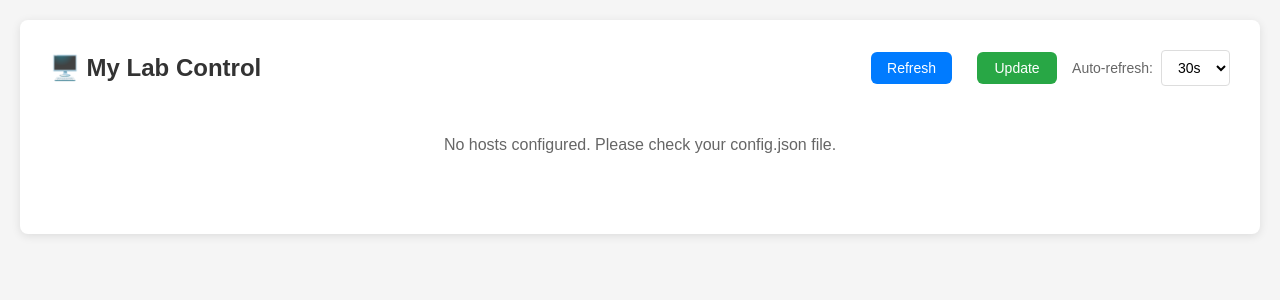
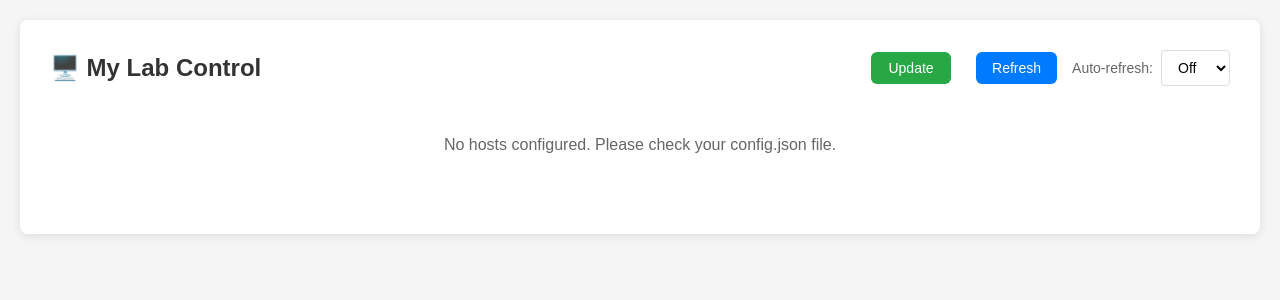
Before and after one commit to samsyeung/mycontrol, a Flask app: page / in a window 1280 px wide. Shown: the top 300 px of the page. Run offline with Flask 3, Linux system fonts and the light colour scheme.

Commit message:
Update UI improvements and configuration defaults
- Update main dashboard screenshot with latest interface
- Change default auto-refresh from 30s to Off (0) for better user control
- Move Update button to left side of Refresh button for better layout
- Update config.json.example to reflect new defaults
- Adjust CSS margin for proper button spacing

```diff
--- a/app.py
+++ b/app.py
@@ -146,7 +146,7 @@ def index():
             'uptime': 'Loading...',  # Will be updated via AJAX
         })
 
-    refresh_interval = config.get('refresh_interval', 30)
+    refresh_interval = config.get('refresh_interval', 0)
 
     return render_template('index.html',
                           hosts=host_status,
--- a/static/css/style.css
+++ b/static/css/style.css
@@ -257,7 +257,7 @@ h1 {
     text-decoration: none;
     text-align: center;
     min-width: 80px;
-    margin-left: 10px;
+    margin-right: 10px;
 }
 
 .update-btn:hover {
--- a/templates/index.html
+++ b/templates/index.html
@@ -12,8 +12,8 @@
         <div class="header-section">
             <h1>🖥️ My Lab Control</h1>
             <div class="refresh-container">
+                <button class="update-btn" onclick="updateApplication(this)" title="Pull updates and restart if changes available">Update</button>
                 <button class="refresh-btn" onclick="window.location.reload()">Refresh</button>
-                <button class="update-btn" onclick="updateApplication(this)" title="Pull updates and restart if changes available">Update</button>
                 <div class="refresh-selector">
                     <label for="refresh-interval">Auto-refresh:</label>
                     <select id="refresh-interval" onchange="updateRefreshInterval()">
@@ -22,7 +22,7 @@
                         <option value="60" {% if refresh_interval == 60 %}selected{% endif %}>1m</option>
                         <option value="120" {% if refresh_interval == 120 %}selected{% endif %}>2m</option>
                         <option value="300" {% if refresh_interval == 300 %}selected{% endif %}>5m</option>
-                        <option value="0">Off</option>
+                        <option value="0" {% if refresh_interval == 0 %}selected{% endif %}>Off</option>
                     </select>
                 </div>
             </div>
```
Also changed, not shown: 2 other files.
